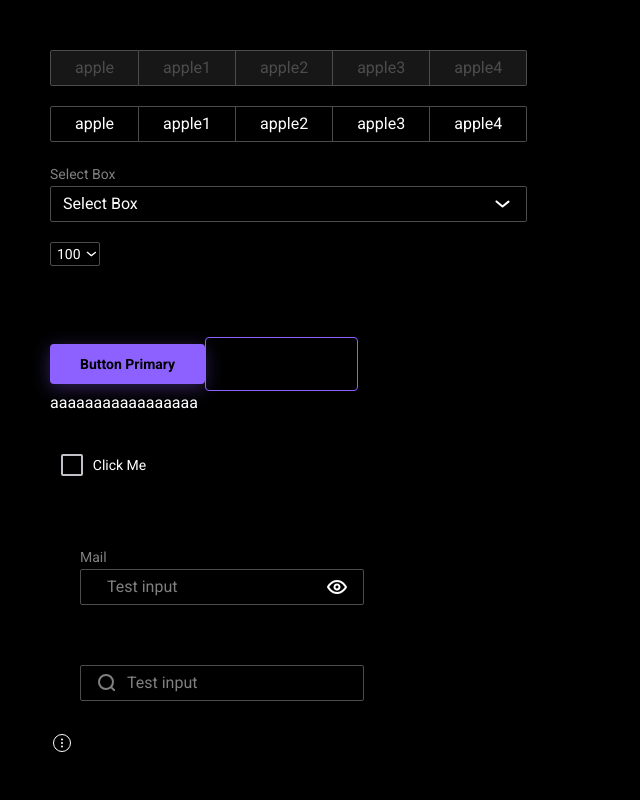
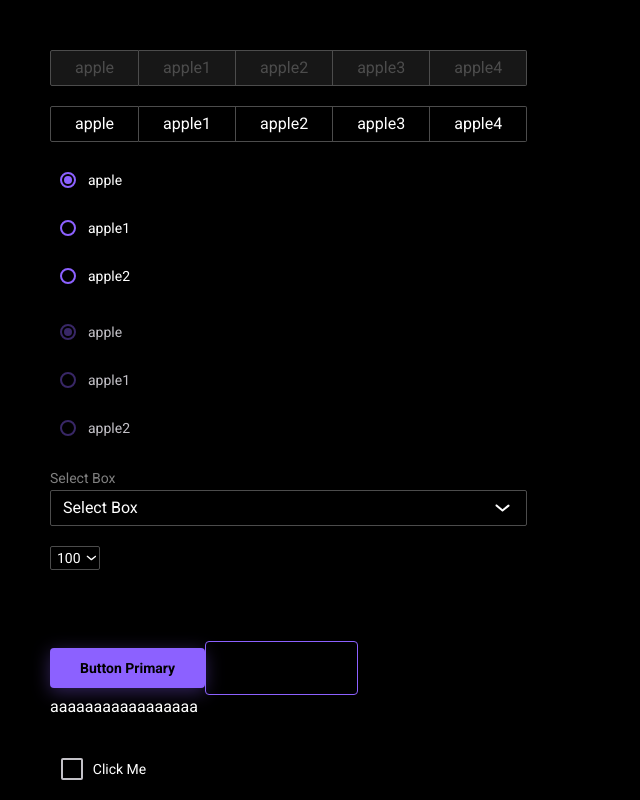
Before and after one commit to NeverwinterNights/saturday, a React (Vite) app: page / in a window 1280 px wide. Shown: the top 800 px of the page, without its empty margins (0-640 px from the left). Built offline with nearby package versions, Linux system fonts and the light colour scheme.

Commit message:
feat: add Radio group

```diff
--- a/package.json
+++ b/package.json
@@ -18,8 +18,8 @@
     "@radix-ui/react-dropdown-menu": "^2.0.5",
     "@radix-ui/react-form": "^0.0.3",
     "@radix-ui/react-label": "^2.0.2",
+    "@radix-ui/react-radio-group": "^1.1.3",
     "@radix-ui/react-select": "^1.2.2",
-    "@radix-ui/react-slider": "^1.1.2",
     "@radix-ui/react-slider": "^1.1.2",
     "@radix-ui/react-tabs": "^1.0.4",
     "clsx": "^1.2.1",
--- a/src/App.tsx
+++ b/src/App.tsx
@@ -5,6 +5,7 @@ import { Button } from './components/ui/button'
 import { CheckboxItem } from './components/ui/checkbox'
 import { Dropdown, DropdownItemWithIcon } from './components/ui/dropdown'
 import { Input } from './components/ui/input'
+import { RadioGroup } from './components/ui/radio-group'
 import { Select } from './components/ui/select'
 import { Tab, TabsType } from './components/ui/tabs/tab.tsx'
 import { Typography } from './components/ui/typography'
@@ -37,6 +38,17 @@ export function App() {
       <div style={{ display: 'flex', flexDirection: 'column', gap: '20px' }}>
         <Tab disabled tabs={optionsTabs} />
         <Tab tabs={optionsTabs} />
+        <RadioGroup
+          options={optionsPrimary}
+          defaultValue={'apple'}
+          onValueChange={e => console.log(e)}
+        />
+        <RadioGroup
+          options={optionsPrimary}
+          defaultValue={'apple'}
+          onValueChange={e => console.log(e)}
+          disabled
+        />
         <Select
           label={'Select Box'}
           options={optionsPrimary}
--- a/src/components/ui/radio-group/radio-group.module.scss
+++ b/src/components/ui/radio-group/radio-group.module.scss
@@ -0,0 +1,99 @@
+.root {
+  display: flex;
+  flex-direction: column;
+  gap: 12px;
+}
+
+.RadioGroupItem {
+  cursor: pointer;
+
+  display: flex;
+  gap: 2px;
+  align-items: center;
+
+  width: fit-content;
+
+  outline: none;
+
+  &[data-disabled] {
+    cursor: initial;
+  }
+
+  &:focus {
+    outline: none;
+  }
+}
+
+.RadioGroupIndicator {
+  position: relative;
+
+  display: flex;
+  align-items: center;
+  justify-content: center;
+
+  box-sizing: border-box;
+  width: 36px;
+  height: 36px;
+  padding: 9px;
+
+  border-radius: 50%;
+
+  &::before {
+    content: '';
+
+    display: block;
+
+    width: 16px;
+    height: 16px;
+
+    border: 2px solid var(--color-accent-500);
+    border-radius: 50%;
+
+    .RadioGroupItem[data-disabled] & {
+      pointer-events: none;
+      border-color: var(--color-accent-900);
+    }
+  }
+
+  &::after {
+    content: '';
+    position: absolute;
+    border-radius: 50%;
+
+    [data-state='checked'] & {
+      width: 8px;
+      height: 8px;
+      background-color: var(--color-accent-500);
+    }
+
+    [data-disabled] & {
+      background-color: var(--color-accent-900);
+    }
+  }
+
+  &:hover {
+    background-color: var(--color-dark-500);
+  }
+
+  &:active {
+    background-color: var(--color-accent-900);
+  }
+
+  .RadioGroupItem[data-disabled] & {
+    pointer-events: none;
+  }
+
+  .RadioGroupItem:focus-visible & {
+    background-color: var(--color-dark-700);
+  }
+}
+
+.label {
+  cursor: pointer;
+  color: var(--color-light-100);
+
+  .RadioGroupItem[data-disabled] & {
+    cursor: initial;
+    color: var(--color-light-900);
+  }
+}
--- a/src/components/ui/radio-group/radio-group.tsx
+++ b/src/components/ui/radio-group/radio-group.tsx
@@ -1,5 +1,41 @@
+import { FC } from 'react'
+
+import * as Radio from '@radix-ui/react-radio-group'
+
+import { Typography } from '../../../components/ui/typography'
+
 import s from './radio-group.module.scss'
+type Option = {
+  label: string
+  value: string
+}
 
-export const RadioGroup = () => {
-  return <div className={s.root}>Radio Group</div>
+export type RadioGroupType = {
+  disabled?: boolean
+  onValueChange: (value: string) => void
+  options: Option[]
+  defaultValue?: string
+  value: string
+  ariaLabel?: string
+  name?: string
 }
+
+export const RadioGroup: FC<RadioGroupType> = ({ options, disabled, ...rest }) => {
+  return (
+    <Radio.Root className={s.root} {...rest} disabled={disabled}>
+      {options.map(option => (
+        <Radio.Item
+          className={s.RadioGroupItem}
+          value={option.value}
+          key={option.value}
+          disabled={disabled}
+        >
+          <div className={s.RadioGroupIndicator} />
+          <Typography variant={'body2'} as={'label'} className={s.label}>
+            {option.value}
+          </Typography>
+        </Radio.Item>
+      ))}
+    </Radio.Root>
+  )
+}
```
Also changed, not shown: 1 other file (tests, documents, lock files or other folders).
